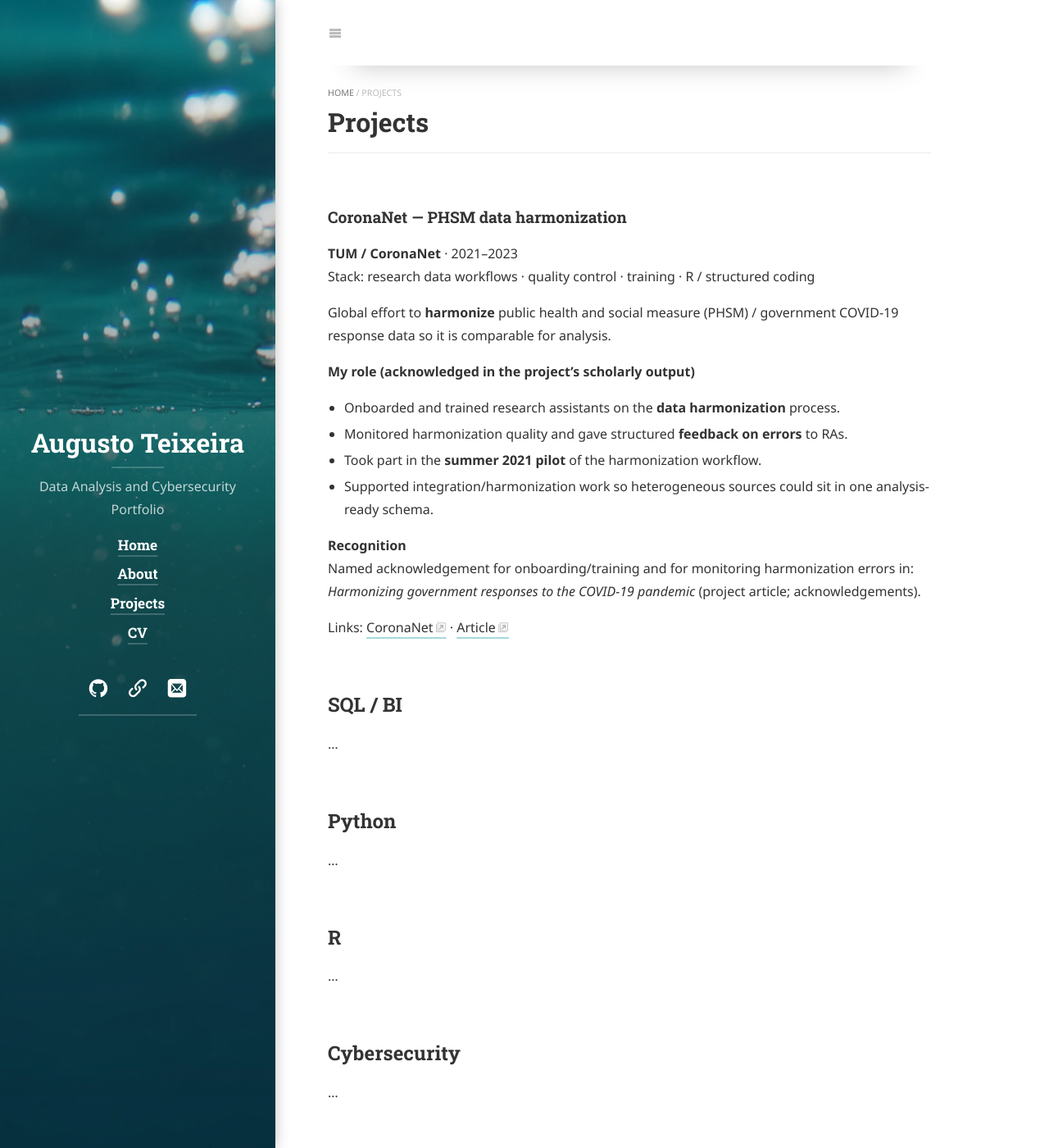
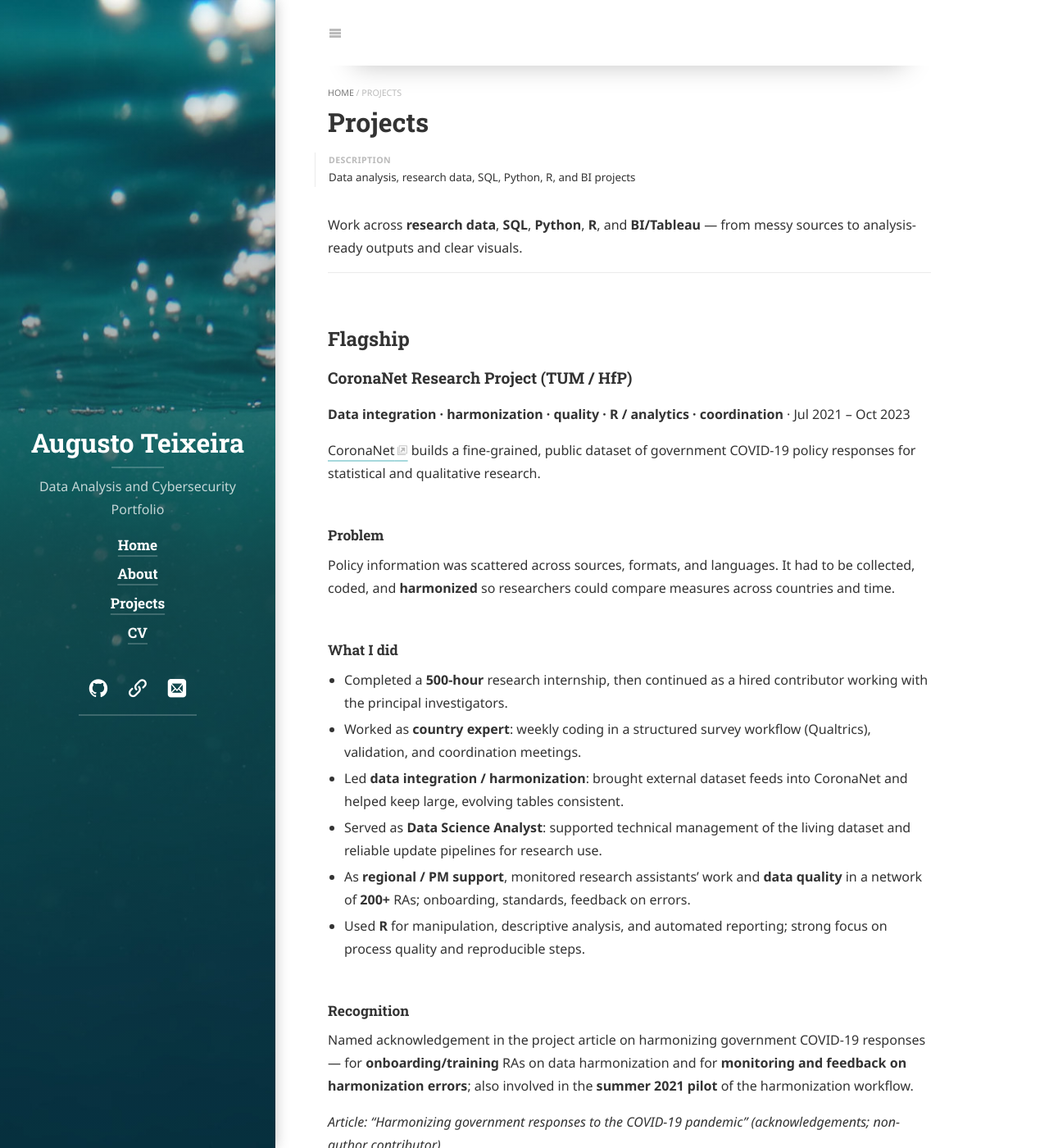
Before and after one commit to a-teixeira/a-teixeira.github.io, a Jekyll site: the page built from projects.md, in a window 1280 px wide and 1400 px high. Shown: the whole window at 82% size. Built offline with Jekyll 4.4.1, drawn with Linux system fonts in a browser that asks for light colours; cached includes are drawn as plain includes; nearby versions of some CDN libraries; some web fonts are replaced; library files that are not in the unit come from our copies; some of the changed text lies outside the part shown.

Commit message:
further developing content projects section

```diff
--- a/projects.md
+++ b/projects.md
@@ -2,34 +2,97 @@
 layout: page
 title: Projects
 permalink: /projects/
+description: Data analysis, research data, SQL, Python, R, and BI projects
 ---
 
-### CoronaNet — PHSM data harmonization
-**TUM / CoronaNet** · 2021–2023
-Stack: research data workflows · quality control · training · R / structured coding
+Work across **research data**, **SQL**, **Python**, **R**, and **BI/Tableau** — from messy sources to analysis-ready outputs and clear visuals.
 
-Global effort to **harmonize** public health and social measure (PHSM) / government COVID-19 response data so it is comparable for analysis.
+---
 
-**My role (acknowledged in the project’s scholarly output)**
-- Onboarded and trained research assistants on the **data harmonization** process.
-- Monitored harmonization quality and gave structured **feedback on errors** to RAs.
-- Took part in the **summer 2021 pilot** of the harmonization workflow.
-- Supported integration/harmonization work so heterogeneous sources could sit in one analysis-ready schema.
+## Flagship
 
-**Recognition**
-Named acknowledgement for onboarding/training and for monitoring harmonization errors in:
-*Harmonizing government responses to the COVID-19 pandemic* (project article; acknowledgements).
+### CoronaNet Research Project (TUM / HfP)
+**Data integration · harmonization · quality · R / analytics · coordination** · Jul 2021 – Oct 2023
+
+[CoronaNet](https://www.coronanet-project.org) builds a fine-grained, public dataset of government COVID-19 policy responses for statistical and qualitative research.
+
+#### Problem
+Policy information was scattered across sources, formats, and languages. It had to be collected, coded, and **harmonized** so researchers could compare measures across countries and time.
+
+#### What I did
+- Completed a **500-hour** research internship, then continued as a hired contributor working with the principal investigators.
+- Worked as **country expert**: weekly coding in a structured survey workflow (Qualtrics), validation, and coordination meetings.
+- Led **data integration / harmonization**: brought external dataset feeds into CoronaNet and helped keep large, evolving tables consistent.
+- Served as **Data Science Analyst**: supported technical management of the living dataset and reliable update pipelines for research use.
+- As **regional / PM support**, monitored research assistants’ work and **data quality** in a network of **200+** RAs; onboarding, standards, feedback on errors.
+- Used **R** for manipulation, descriptive analysis, and automated reporting; strong focus on process quality and reproducible steps.
+
+#### Recognition
+Named acknowledgement in the project article on harmonizing government COVID-19 responses — for **onboarding/training** RAs on data harmonization and for **monitoring and feedback on harmonization errors**; also involved in the **summer 2021 pilot** of the harmonization workflow.
+
+*Article: “Harmonizing government responses to the COVID-19 pandemic” (acknowledgements; non-author contributor).*
+*Reference: Luca Messerschmidt, PI, CoronaNet / TUM — available on request.*
+
+#### Stack
+Research data workflows · data harmonization · quality control · R · structured coding · coordination
 
 Links: [CoronaNet](https://www.coronanet-project.org) · [Article](https://www.nature.com/articles/s41597-023-02881-x)
 
-## SQL / BI
-...
+
+
+## SQL
+
+### [Title of your SQL project]
+**SQL · analytics** · Year
+
+**Problem.** What business or data question?
+**Approach.** Tables, joins, filters, metrics you defined.
+**Result.** What you could answer or automate.
+**Link.** [GitHub repo](https://github.com/a-teixeira/...)
+
+<!-- Delete this block until you have a real project -->
+
+---
 
 ## Python
-...
+
+### [Title of your Python project]
+**Python · pandas / analysis** · Year
+
+**Problem.**
+**Approach.** Cleaning, transforms, analysis.
+**Result.**
+**Link.** [GitHub](https://github.com/a-teixeira/...)
+
+---
 
 ## R
-...
 
-## Cybersecurity
-...
+### [Title — or “Reporting workflows (CoronaNet-related)”]
+**R · statistics / reporting** · Year
+
+**Problem.**
+**Approach.**
+**Result.**
+**Link.**
+
+---
+
+## BI / Tableau
+
+### [Dashboard title]
+**Tableau · dashboards** · Year
+
+**Problem.** Who needed which decisions?
+**Approach.** KPIs, filters, layout, storytelling.
+**Result.**
+**Link.** Tableau Public or screenshot in `assets/img/projects/`
+
+---
+
+## How I work on projects
+
+1. Define the question and success metric
+2. Clean and validate before modeling or charting
+3. Choose SQL, Python, R, or BI for the job
+4. Deliver something another person can audit and use
```
